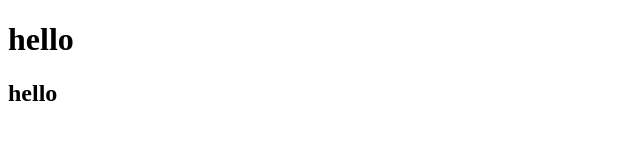
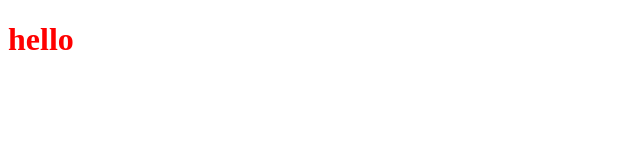
Before and after one commit to Ram1597/webdev, a plain HTML site: page Web 55days/day9.html in a window 1280 px wide. Shown: the whole page, without its empty margins (0-640 px from the left). Drawn offline with Linux system fonts and the light colour scheme.

Commit message:
version3

```diff
--- a/Web 55days/day9.html
+++ b/Web 55days/day9.html
@@ -5,9 +5,14 @@
     <meta http-equiv="X-UA-Compatible" content="IE=edge">
     <meta name="viewport" content="width=device-width, initial-scale=1.0">
     <title>CSS</title>
+    <style>
+        h1{
+            color:red !important;
+        }
+    </style>
 </head>
 <body>
-    <h1>hello</h1>
-    <h2>hello</h2>
+    <h1 style="color:blue;">hello</h1>
+
 </body>
 </html>
```
Also changed, not shown: 1 other file.
